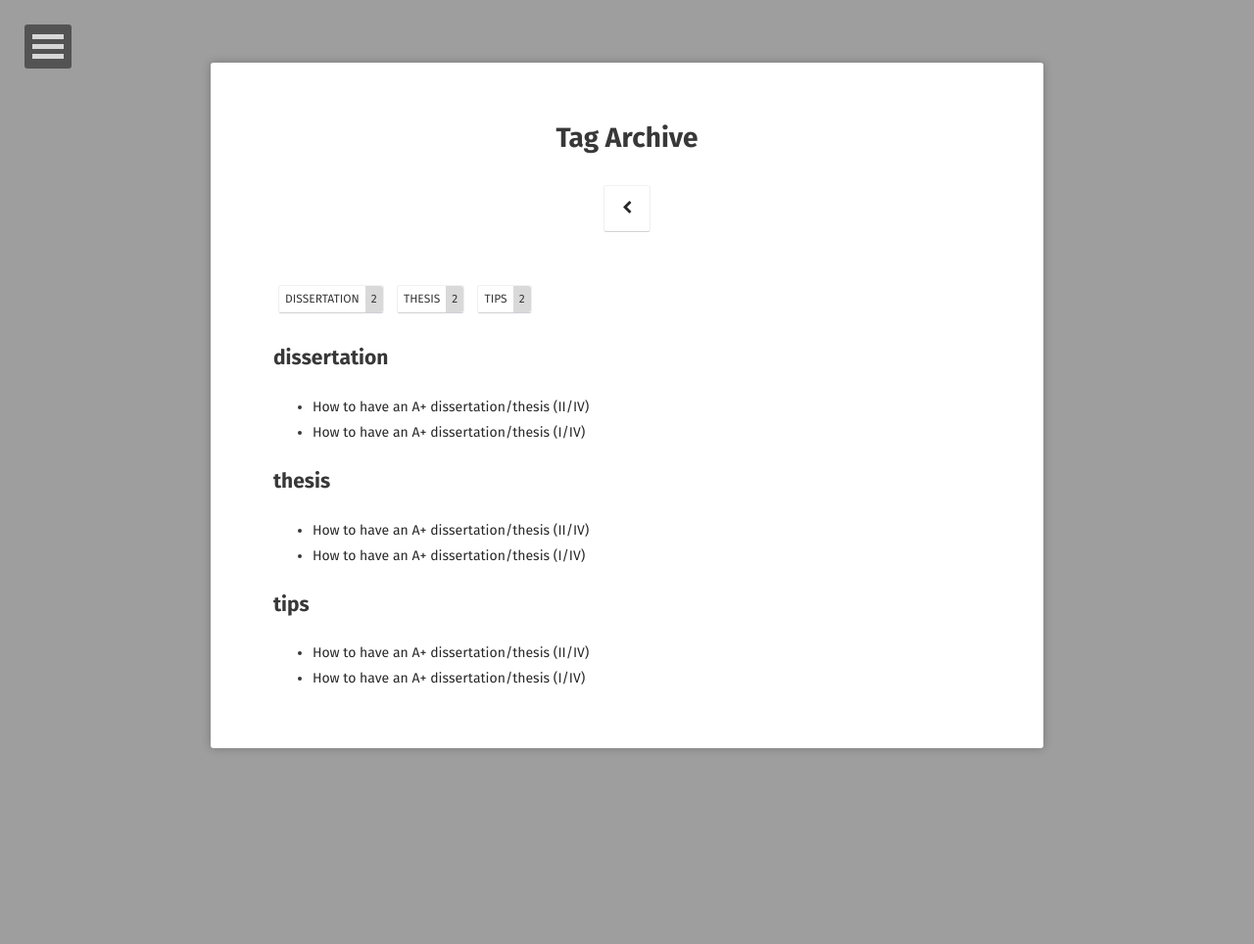
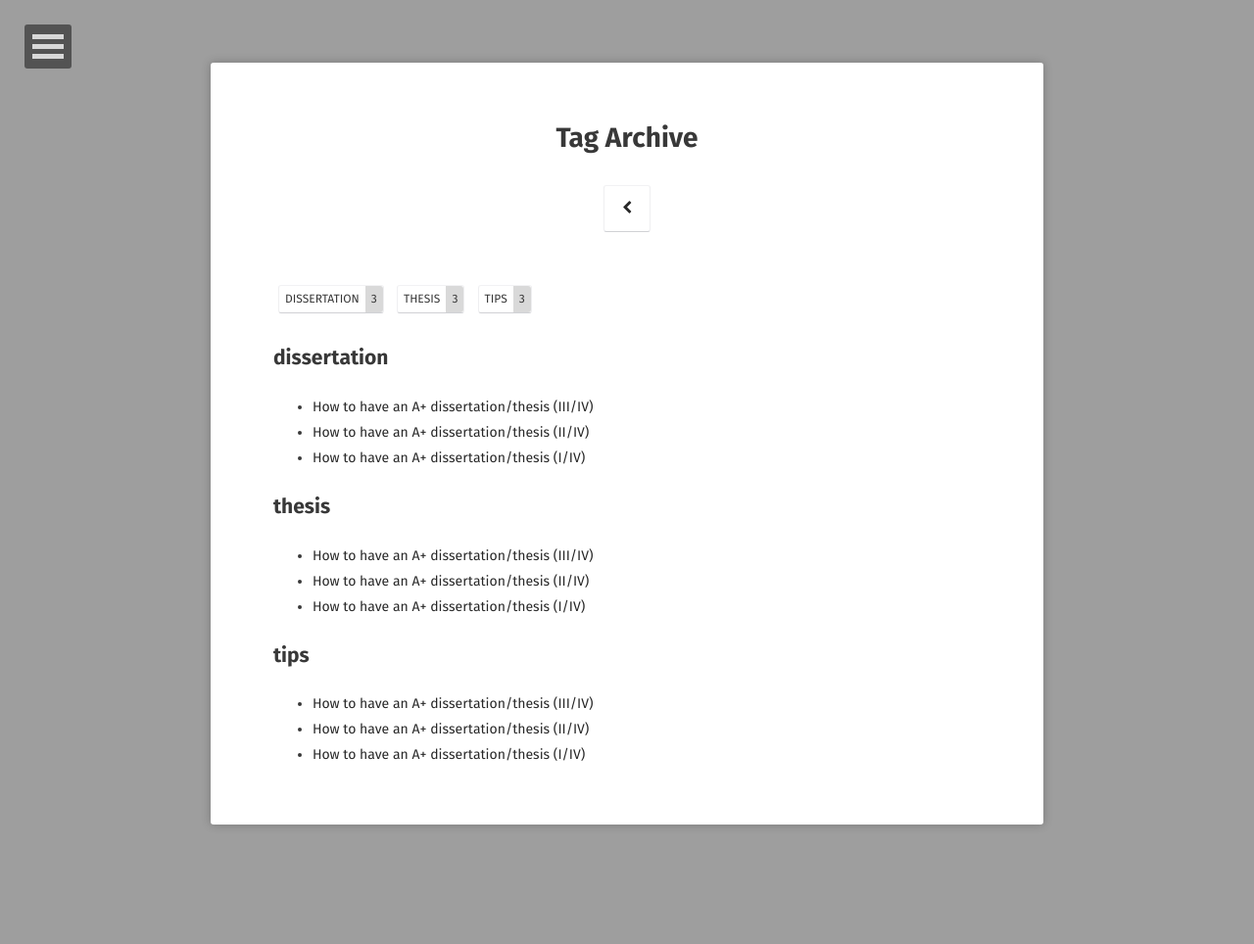
Before and after one commit to diogodanielsoaresferreira/diogodanielsoaresferreira.github.io, a Jekyll site: the page built from tags/index.html, in a window 1280 px wide. Shown: the whole page at 98% size. Built offline with Jekyll 4.4.1, drawn with Linux system fonts in a browser that asks for light colours; some web fonts are replaced; comment, search, counter and statistics services are not loaded; some of the changed lines change nothing that is shown.

Commit message:
Third part about the dissertation post added

```diff
--- a/_posts/2019-08-23-how-to-have-a-thesis-part-1.md
+++ b/_posts/2019-08-23-how-to-have-a-thesis-part-1.md
@@ -17,7 +17,7 @@ This post will be divided into four parts:
 
 * **I - 3 tips for before starting the writing of the dissertation;**
 * <a href="/how-to-have-a-thesis-part-2/">II - 4 tips for during the writing of the dissertation;</a>
-* III - more 4 tips for during the writing of the dissertation;
+* <a href="/how-to-have-a-thesis-part-3/">III - more 4 tips for during the writing of the dissertation;</a>
 * IV - 3 tips for after the writing of the dissertation.
 
 Let's start?
--- a/_posts/2019-08-30-how-to-have-a-thesis-part-2.md
+++ b/_posts/2019-08-30-how-to-have-a-thesis-part-2.md
@@ -16,7 +16,7 @@ Before, a heads up: the content of this blog post is highly subjective and relat
 This post is divided into four parts:
 * <a href="/how-to-have-a-thesis-part-1/">II - 3 tips for before starting the writing of the dissertation;</a>
 * **II - 4 tips for during the writing of the dissertation;**
-* III - more 4 tips for during the writing of the dissertation;
+* <a href="/how-to-have-a-thesis-part-3/">III - more 4 tips for during the writing of the dissertation;</a>
 * IV - 3 tips for after the writing of the dissertation.
 
 
@@ -132,6 +132,6 @@ There are many more pieces of advice to prepare your meetings, but I consider th
 
 That's it for today!
 
-Thanks for sticking by. Don't forget that next friday Part III is out.
+Thanks for sticking by. Click <a href="/how-to-have-a-thesis-part-3/">here</a> for part III.
 
 See ya!
--- /dev/null
+++ b/_posts/2019-09-06-how-to-have-a-thesis-part-3.md
@@ -0,0 +1,105 @@
+---
+layout: post
+title: "How to have an A+ dissertation/thesis (III/IV)"
+date: 2019-09-06
+excerpt: "15 tips for your thesis/dissertation - 3/4"
+tags: [thesis, dissertation, tips]
+comments: true
+---
+
+Hi there!
+
+If you didn't read the previous post, check it out <a href="/how-to-have-a-thesis-part-2/">here</a>. I am summarizing tips I would give myself before starting the dissertation, explaining my good and bad decisions along the way.
+
+Before, a heads up: the content of this blog post is highly subjective and related to my dissertation experience, so don't take it as the ground truth. But do think critically about my advice and, whether you agree with them or not, comment on what you think about it
+
+This post is divided into four parts:
+* <a href="/how-to-have-a-thesis-part-1/">II - 3 tips for before starting the writing of the dissertation;</a>
+* <a href="/how-to-have-a-thesis-part-2/">II - 4 tips for during the writing of the dissertation;</a>
+* **III - more 4 tips for during the writing of the dissertation;**
+* IV - 3 tips for after the writing of the dissertation.
+
+
+## 8 - The dissertation is a marathon, not a sprint!
+
+
+<div style="width:100%;height:0;padding-bottom:100%;position:relative;"><iframe src="https://giphy.com/embed/sRKg9r2YWeCTG5JTTo" width="100%" height="100%" style="position:absolute" frameBorder="0" class="giphy-embed" allowFullScreen></iframe></div><p><a href="https://giphy.com/gifs/running-run-runs-sRKg9r2YWeCTG5JTTo"></a></p>
+
+This advice is not about your dissertation work, or about your writing. Is just about you. And your time. In a dissertation work, everyone has moments when they thought everything is lost. That there is nothing valuable in your work. That it is so frustrating that you can't wait for it to be finished. This piece of advice is not about how to deal with those times (sorry, I am not a motivational speaker). It is about how to avoid them.
+
+### My Experience
+I tend to get overanxious about the work that I need to do. I tend to work a lot in the beginning. And that's what I did. So much that before the half of the schedule of my work, I had already written the equivalent of a "regular" dissertation. After I understood that I didn't need to overwork to finish my dissertation (if I wanted, it was already done), I rarely spent after hours working on my dissertation as I did previously. I played a **LOT** of Football Manager. I played the guitar. I spent more time in Scouts. I saw many Youtube videos about random and uninteresting things. Curiously, I did not stop being productive. I did as much work as before, but with a lot more fun.
+
+### My Advice
+Relax. I learned that it is important to shut down when you get out of the office and distract yourself with other things. It helps you avoid burnout and it is clinically proved that it improves your productivity the next day. Whether you want to play a game, or see a movie, or just do nothing (doing nothing is also important!), do it.
+
+Besides, time is really important if you want to be productive. Create a schedule of what you propose yourself to do the next day, even if you don't stick to it. Consider what are the next things to do and how long will take you to get them done. Everything will be easier if you keep a steady pace with your work. If you have done less than what you have scheduled for a day, do not overcompensate. All-nighters are clearly not worth it, and roadblocks are inevitable. Just adjust your schedule for the next day and try it again. If you do that, the dissertation work will be **SO** much easier. Because the dissertation is a marathon, not a sprint, and you must be mentally ready for the long run.
+
+
+## 9 - When to pivot your work?
+
+It is not so uncommon to find supervisors that are constantly shifting the objective of the dissertation. There are several reasons for it:
+* they saw a new paper with interesting results;
+* they do not understand in depth the area you are working in;
+* the results you have are useless;
+* you are not being productive/you are not motivated.
+
+When and why should you accept to pivot your work in the middle of a dissertation?
+
+### My Experience
+I did not completely pivot my work, but it has evolved over the year. In the beginning, the goal was to use machine learning to forecast network metrics. After that was done, we focused on some specific forecasting scenarios interesting for the network operator. After that, we thought that it was interesting to create a real-time distributed architecture to test the forecast - the focus of my work changed from machine learning to software engineering. In the end, two scenarios were tested with the forecasts implemented in the architecture to improve the network - again, the focus changed from software engineering to solving a real network problem.
+
+Althought I did the work I had planned to do, I did much more than that. My dissertation was not only a machine learning problem: it had grown over time. It solved real scenarios in a 5G network with the help of machine learning and a dedicated architecture for forecasting. It is comprehensible and even natural that the dissertation work evolves over time. However, many of my friends reached mid-year with a totally different dissertation from what they were expecting. They became bored, unmotivated and unconfident about their work. They did not like what they were doing, because that's not what they signed up for (or at least what they thought they signed for). What did they do differently from me? It was their fault? It was their supervisors' fault?
+
+### My Advice
+It is hard to determine who's fault it is without looking at it on a case-by-case basis. However, there is some advice I can give.
+
+Take a look at tip *Understand the basics before diving in!* (part 1). This is the least you can do to not being caught up in the same situation that my friends were in. Talk with your supervisor and discuss what is the schedule for your work. Then, learn more about what you will do. That will help you to save some time and to have something done early. Having work done in an earlier phase is essential to discuss the scope of your work and validate our hypothesis. If you have to pivot, the earlier you do it the better.
+
+Another essential trick is to have a personal schedule for the dissertation. Be realistic. It helps you to understand which foot you are in, and how many hours do you still need to put in to get the job done. It will also help you to list upfront all the problems you think you may find in your implementation. Do you need license X and your University does not have it? Do you need a computer with special requirements? The earlier you ask for it, the better.
+
+If you really have to pivot your work, do it because of you. Do not pivot if your supervisor thinks that what you are doing is uninteresting and it will not produce any results. Yes, you should hear him and take his/her advice, but sometimes you really have to stand up for yourself. If you have done fruitful work, why give up? If you are on a later stage of the dissertation work, maybe pivoting will not produce any good results. You will take more time to understand and to redo everything you had done until then, and you will probably miss your personal deadlines.
+
+But when should you pivot then? For my experience, the main reason you should pivot is if you are not motivated and you have found a new problem that you want to solve and that you think you can do it. Obviously, this involves knowledge about the area you are pivoting. Otherwise, you may end up in the same situation as before. The interesting results are a secondary reason and they are closely related to your motivation. If you are motivated is because you think you think you can get interesting results, and vice-versa.
+
+
+## 10 - How much time should I work per day?
+
+Surely some students work more than 12 hours a day to get their dissertation done. Some students work around 4 hours a day and also get their dissertation done at the same time. How much time should you work per day?
+
+### My Experience
+When I began my dissertation work, I worked endlessly. Sometimes more than 12 hours every day. **Every day**. Looking back, it was a bad decision. Some months after, I realized that I was only productive for around 6 hours of that 12, and I changed my working habits. I worked only on workdays, 8 hours a day, just as if I worked for a company. Surprisingly, I started being even more productive than before.
+
+### My Advice
+This is not a hard question. Around 8 hours at workdays. That's it. It's the mean number of hours that a "regular" worker works in a job. It is also proved to be effective. If we worked for more than that, we became unproductive, tired and unmotivated. Of course, there are exceptions. If you like to work 12 hours a day in three days of the week and rest the other four, you can do it if it suits you. However, it is not what has proven to be successful for most people.
+
+Don't feel pressured by the ones that say that you should work more than that - it is unrealistic to expect more and better work just because you work more hours. Mainly in a dissertation, where critical thinking is key.
+
+Maybe sometimes you will feel that you are procrastinating your work, and all you ever want to do is to see Youtube videos or read a book. When that happens, try to enforce yourself a time management rule, such as the Pomodoro technique: 25 minutes of work followed by 5 minutes of a break. The rule is adjustable: if you are feeling productive, there is nothing wrong in duplicating the work and break time (50/10). After you do it for some time, it will become natural to you the work->break cycle.
+
+Oh, I almost forgot one thing. It is OK to take breaks. Actually, it is essential to take breaks. It helps you and your body to focus. A longer break in the morning and another in the evening (15 minutes) to eat a snack will help you boost your productivity. When you are writing, it is common to feel the writer's block - the feeling that you don't know what to write or where to start writing. Take a break. Go chat with someone. Get up and go for a walk. It will help you clear your mind. When you come back it will be easier to end up writing.
+
+
+## 11 - The first goal is to get a draft, not to get it written
+
+<figure>
+	<a href="/assets/img/thesis-5.jpeg"><img src="/assets/img/thesis-5.jpeg" style="width:70%"></a>
+	<figcaption style="text-align: center">Don't worry if the first version is a mess. Rewrite it. It will be better the second time.</figcaption>
+</figure>
+
+
+This is the last piece of advice during the dissertation. Many students are very concerned about their writing from the very first moment. So much concerned that for every line they write, they spend an hour looking at it and thinking about how they can improve it, to be no less than perfect. This is common to happen in the first moments where the students start to write their dissertation.
+
+### My Experience
+The first chapter I wrote for my dissertation was the state of the art. I started by writing it by topics; then, it evolved for sentences with little connection with each other. Finally, in later revisions, some paragraphs were reviewed to make connections between them. Reading it after the delivery, I understood the importance of iterations in the writing, and why I couldn't do that the first time I wrote it. Some references in the text could only be made after I knew everything that I was going to say later. If I would have been obsessed with perfection at first try, I would probably not have written so much and with so high quality.
+
+### My Advice
+To write a dissertation is just like building a product - first, you have to build the Minimum Viable Product (MVP). Don't expect to do everything right for the first time you write it. You will review your document and change it many times until it is finally ready to be delivered and presented.
+
+The first goal of the writing is to explain what you did, what are your thoughts and what conclusion you can take from your work. Style is important, but it is only regarded if what you are writing is interesting. Before wasting too much time rephrasing everything you did, write what you did in a quick and dirty way. After the first version is completed, it will be much easier for you to have the big picture of your work and to rephrase paragraphs making the connection with what you will say later.
+
+That's it for today!
+
+Thanks for sticking by. The last part is out next Friday!
+
+See ya!
```
Also changed, not shown: assets/img/thesis-5.jpeg (added), 8 other files.
